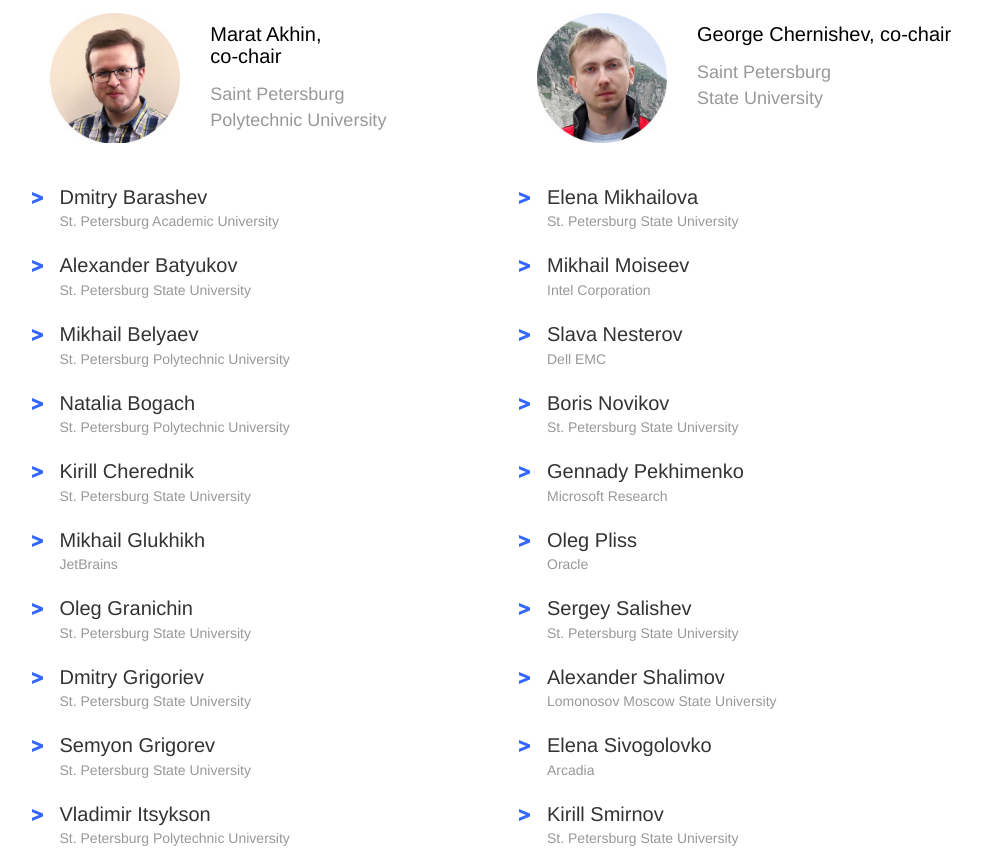
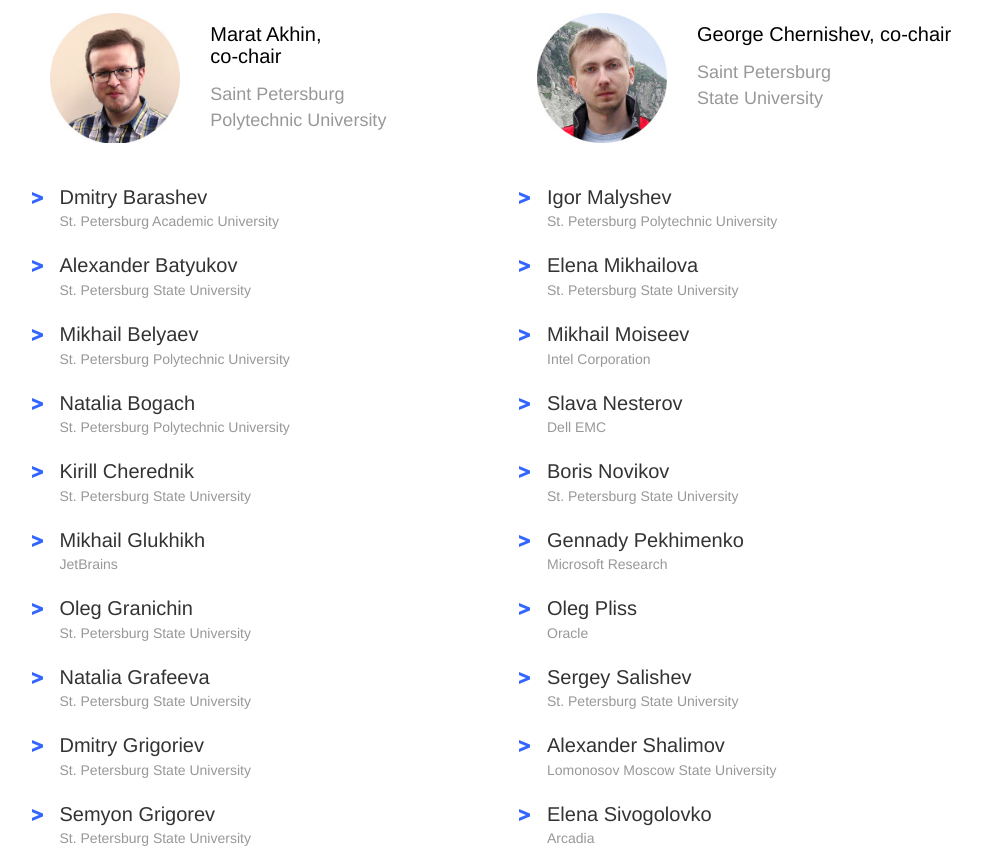
Before and after one commit to seim/cfp2017, a website: page app/index.html in a window 1280 px wide. Shown: the part 5201-6052 px from the top of the page, without its empty margins (158-1140 px from the left). Drawn offline with nearby package versions, Linux system fonts and the light colour scheme.

Commit message:
add Natalia Grafeeva to PC

```diff
--- a/app/index.html
+++ b/app/index.html
@@ -202,6 +202,7 @@
                             <li>Kirill Cherednik <div>St. Petersburg State University</div></li>
                             <li>Mikhail Glukhikh <div>JetBrains</div></li>
                             <li>Oleg Granichin <div>St. Petersburg State University</div></li>
+                            <li>Natalia Grafeeva <div>St. Petersburg State University</div></li>
                             <li>Dmitry Grigoriev <div>St. Petersburg State University</div></li>
                             <li>Semyon Grigorev <div>St. Petersburg State University</div></li>
                             <li>Vladimir Itsykson <div>St. Petersburg Polytechnic University</div></li>
@@ -210,11 +211,11 @@
                             <li>Kirill Krinkin <div>Open Source and Linux Lab</div></li>
                             <li>Svetlana Lazareva <div>Raidix</div></li>
                             <li>Yurii Litvinov <div>St. Petersburg State University</div></li>
-                            <li>Igor Malyshev <div>St. Petersburg Polytechnic University</div></li>
                         </ul>
                     </div>
                     <div class="col-md-5">
                         <ul class="arrowed">
+                            <li>Igor Malyshev <div>St. Petersburg Polytechnic University</div></li>
                             <li>Elena Mikhailova <div>St. Petersburg State University</div></li>
                             <li>Mikhail Moiseev <div>Intel Corporation</div></li>
                             <li>Slava Nesterov <div>Dell EMC</div></li>
```
Also changed, not shown: app/ru.html (+2 -1 lines).
